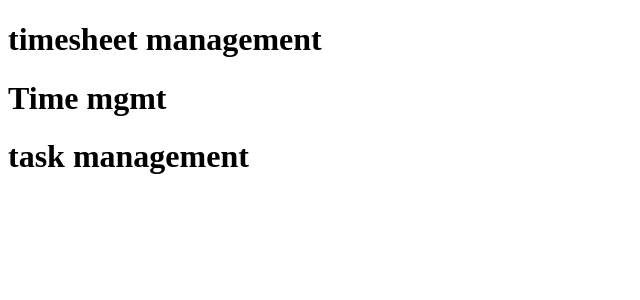
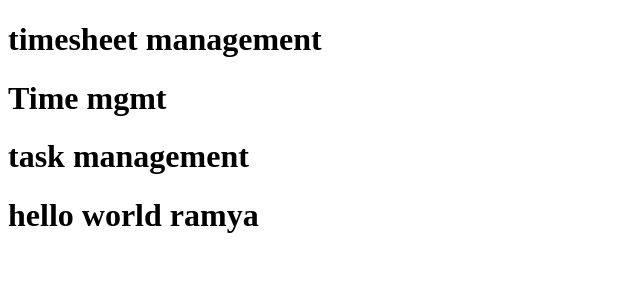
Before and after one commit to TVM-Info-Tech-Pvt-LTD/EMS-Frontend, an Angular app in the folder timesheetmanagement/: page / in a window 1280 px wide. Shown: the top 300 px of the page, without its empty margins (0-640 px from the left). Built offline with nearby package versions, Linux system fonts and the light colour scheme.

Commit message:
test ramya

```diff
--- a/timesheetmanagement/src/app/app.component.html
+++ b/timesheetmanagement/src/app/app.component.html
@@ -1,3 +1,4 @@
 <h1>timesheet management</h1>
 <h1>Time mgmt</h1>
 <h1>task management</h1>
+<h1>hello world ramya</h1>
```
